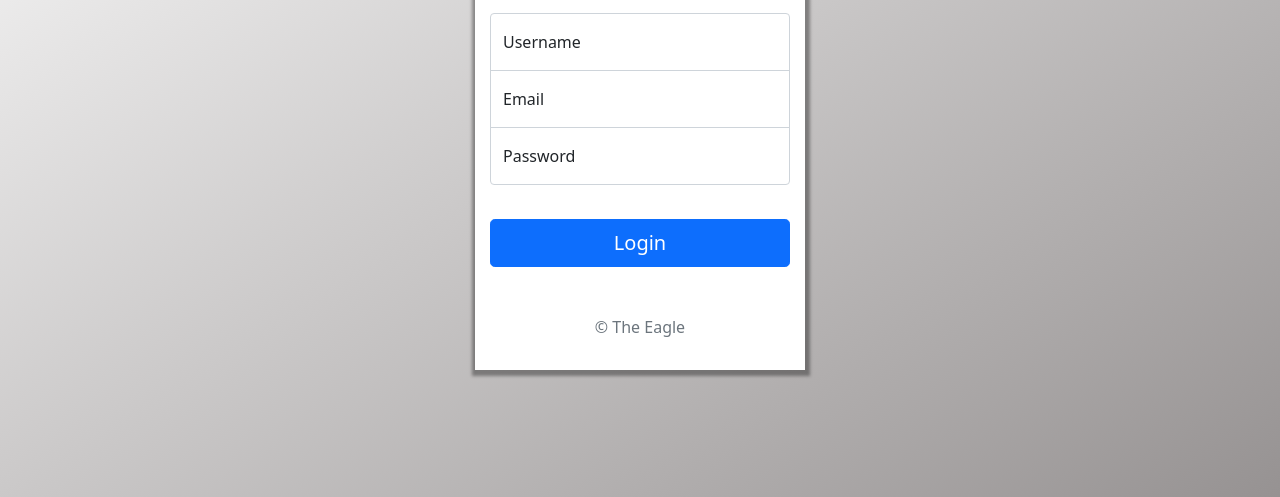
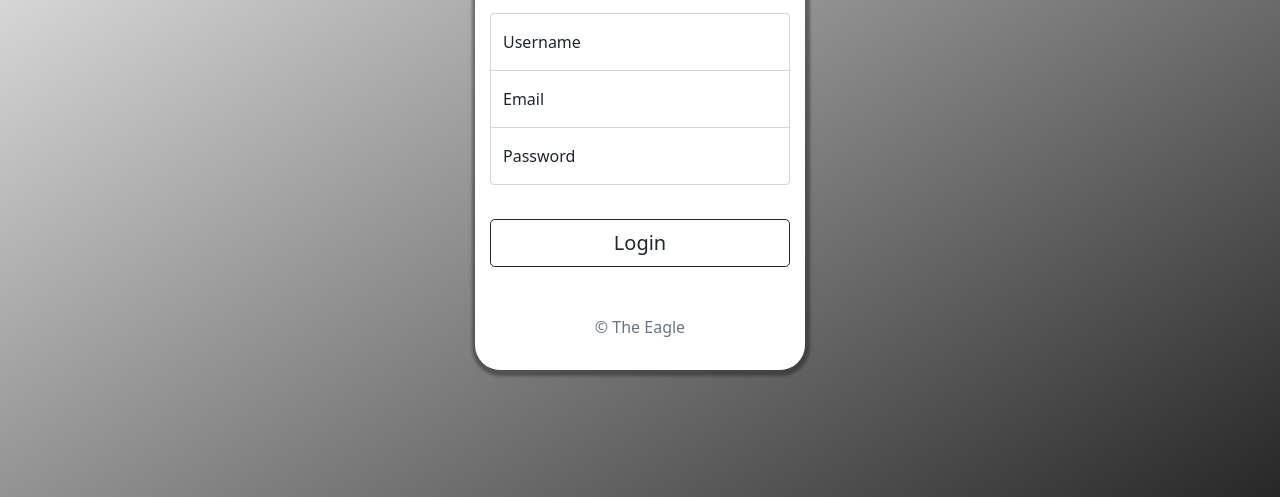
Before and after one commit to norgomez/Portfolio-2022-1, a website: page Login.html in a window 1280 px wide. Shown: the part 303-800 px from the top of the page. Drawn offline with nearby package versions, Linux system fonts and the light colour scheme.

Commit message:
box style rounded

```diff
--- a/Login.html
+++ b/Login.html
@@ -66,7 +66,7 @@
       </div>
       <br>
 
-    <button class="w-100 btn btn-lg btn-primary" type="submit">Login</button>
+    <button class="w-100 btn btn-lg btn-outline-dark" type="submit">Login</button>
     <p class="mt-5 mb-3 text-muted">&copy; The Eagle</p>
   </form>
 </main>
--- a/public/css/login.css
+++ b/public/css/login.css
@@ -8,7 +8,7 @@ body {
   align-items: center;
   padding-top: 40px;
   padding-bottom: 40px;
-  background-image: linear-gradient(to bottom right, white, rgb(150, 146, 146));
+  background-image: linear-gradient(to bottom right, rgb(255, 255, 255), rgb(39, 39, 39));
 }
 
 .form-signin {
@@ -17,6 +17,7 @@ body {
   padding: 15px;
   margin: auto;
   background-color: white;
+  border-radius: 25px;
   box-shadow: 1px 2px 3px 4px rgba(20,20,20,0.4);
 }
 
```
